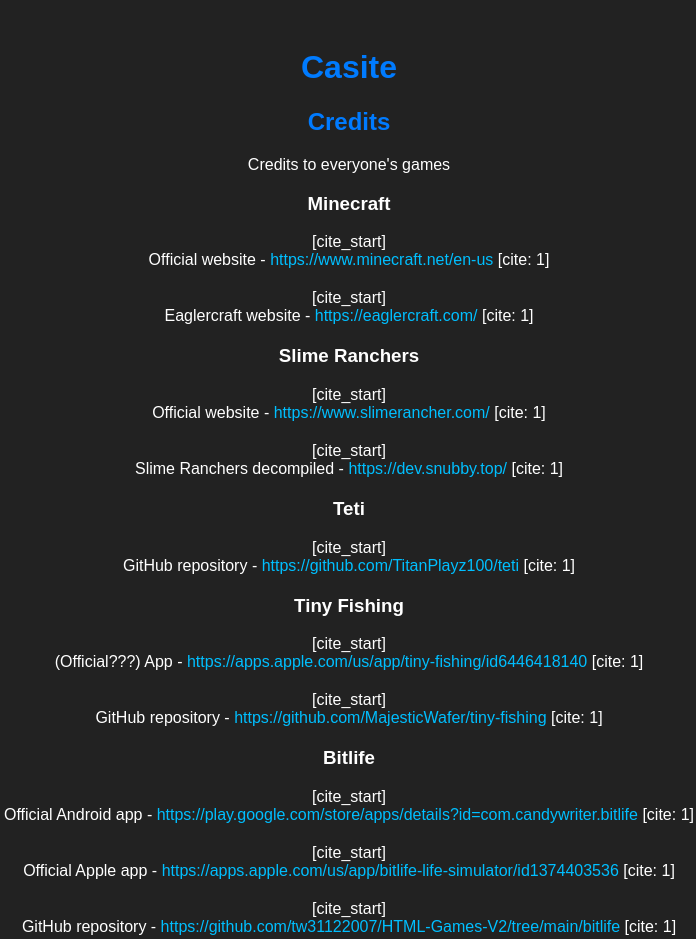
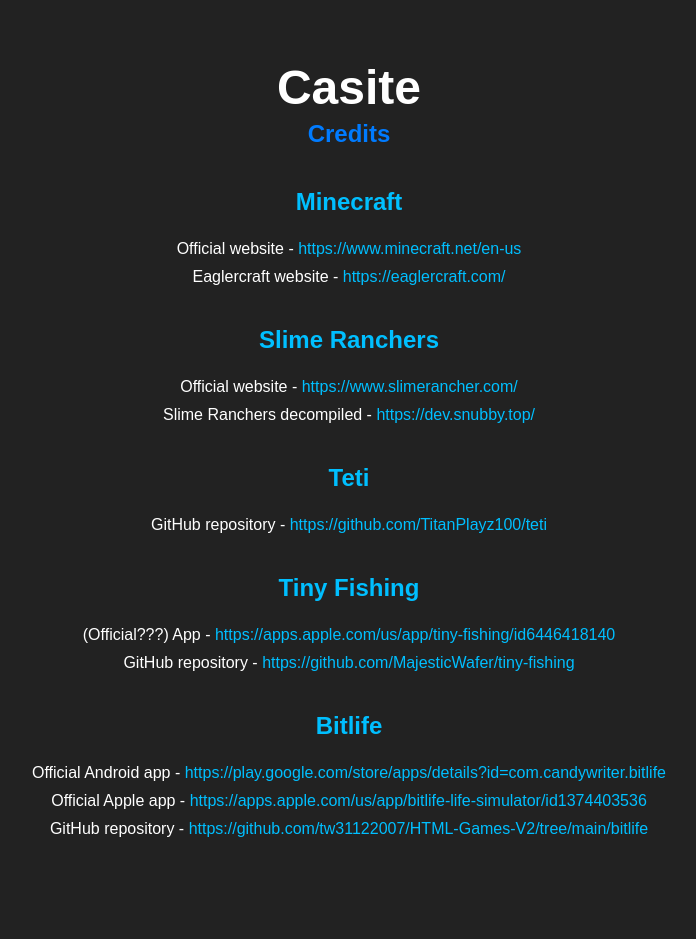
Before and after one commit to Bryce7650/Casite, a plain HTML site: page credits.html in a window 1280 px wide. Shown: the whole page, without its empty margins (291-987 px from the left). After the commit the page ends 882 px from the top, so only its background shows below. Drawn offline with Linux system fonts and the light colour scheme.

Commit message:
Update credits.html

```diff
--- a/credits.html
+++ b/credits.html
@@ -4,6 +4,7 @@
     <meta charset="UTF-8">
     <meta name="viewport" content="width=device-width, initial-scale=1.0">
     <title>Casite Credits</title>
+    <link rel="icon" type="image/x-icon" href="favicon.ico">
     <style>
         body {
             background-color: #222;
@@ -12,19 +13,33 @@
             text-align: center;
             padding: 20px;
         }
-        h1, h2 {
+        h1 {
+            color: #FFFFFF;
+            font-size: 48px;
+            font-family: Arial, sans-serif;
+            margin-bottom: 0;
+        }
+        h2 {
             color: #007BFF;
+            margin-top: 5px;
+            margin-bottom: 30px;
+        }
+        h3 {
+            color: #00BFFF;
+            margin-top: 40px;
+            font-size: 24px;
         }
         ul {
             list-style-type: none;
             padding: 0;
         }
         li {
-            margin-bottom: 20px;
+            margin-bottom: 10px;
         }
         a {
             color: #00BFFF;
             text-decoration: none;
+            word-wrap: break-word;
         }
         a:hover {
             text-decoration: underline;
@@ -36,36 +51,34 @@
     <h1>Casite</h1>
     <h2>Credits</h2>
 
-    <p>Credits to everyone's games</p>
-
     <h3>Minecraft</h3>
     <ul>
-        [cite_start]<li>Official website - <a href="https://www.minecraft.net/en-us" target="_blank">https://www.minecraft.net/en-us</a> [cite: 1]</li>
-        [cite_start]<li>Eaglercraft website - <a href="https://eaglercraft.com/" target="_blank">https://eaglercraft.com/</a> [cite: 1]</li>
+        <li>Official website - <a href="https://www.minecraft.net/en-us" target="_blank">https://www.minecraft.net/en-us</a></li>
+        <li>Eaglercraft website - <a href="https://eaglercraft.com/" target="_blank">https://eaglercraft.com/</a></li>
     </ul>
 
     <h3>Slime Ranchers</h3>
     <ul>
-        [cite_start]<li>Official website - <a href="https://www.slimerancher.com/" target="_blank">https://www.slimerancher.com/</a> [cite: 1]</li>
-        [cite_start]<li>Slime Ranchers decompiled - <a href="https://dev.snubby.top/" target="_blank">https://dev.snubby.top/</a> [cite: 1]</li>
+        <li>Official website - <a href="https://www.slimerancher.com/" target="_blank">https://www.slimerancher.com/</a></li>
+        <li>Slime Ranchers decompiled - <a href="https://dev.snubby.top/" target="_blank">https://dev.snubby.top/</a></li>
     </ul>
 
     <h3>Teti</h3>
     <ul>
-        [cite_start]<li>GitHub repository - <a href="https://github.com/TitanPlayz100/teti" target="_blank">https://github.com/TitanPlayz100/teti</a> [cite: 1]</li>
+        <li>GitHub repository - <a href="https://github.com/TitanPlayz100/teti" target="_blank">https://github.com/TitanPlayz100/teti</a></li>
     </ul>
 
     <h3>Tiny Fishing</h3>
     <ul>
-        [cite_start]<li>(Official???) App - <a href="https://apps.apple.com/us/app/tiny-fishing/id6446418140" target="_blank">https://apps.apple.com/us/app/tiny-fishing/id6446418140</a> [cite: 1]</li>
-        [cite_start]<li>GitHub repository - <a href="https://github.com/MajesticWafer/tiny-fishing" target="_blank">https://github.com/MajesticWafer/tiny-fishing</a> [cite: 1]</li>
+        <li>(Official???) App - <a href="https://apps.apple.com/us/app/tiny-fishing/id6446418140" target="_blank">https://apps.apple.com/us/app/tiny-fishing/id6446418140</a></li>
+        <li>GitHub repository - <a href="https://github.com/MajesticWafer/tiny-fishing" target="_blank">https://github.com/MajesticWafer/tiny-fishing</a></li>
     </ul>
 
     <h3>Bitlife</h3>
     <ul>
-        [cite_start]<li>Official Android app - <a href="https://play.google.com/store/apps/details?id=com.candywriter.bitlife" target="_blank">https://play.google.com/store/apps/details?id=com.candywriter.bitlife</a> [cite: 1]</li>
-        [cite_start]<li>Official Apple app - <a href="https://apps.apple.com/us/app/bitlife-life-simulator/id1374403536" target="_blank">https://apps.apple.com/us/app/bitlife-life-simulator/id1374403536</a> [cite: 1]</li>
-        [cite_start]<li>GitHub repository - <a href="https://github.com/tw31122007/HTML-Games-V2/tree/main/bitlife" target="_blank">https://github.com/tw31122007/HTML-Games-V2/tree/main/bitlife</a> [cite: 1]</li>
+        <li>Official Android app - <a href="https://play.google.com/store/apps/details?id=com.candywriter.bitlife" target="_blank">https://play.google.com/store/apps/details?id=com.candywriter.bitlife</a></li>
+        <li>Official Apple app - <a href="https://apps.apple.com/us/app/bitlife-life-simulator/id1374403536" target="_blank">https://apps.apple.com/us/app/bitlife-life-simulator/id1374403536</a></li>
+        <li>GitHub repository - <a href="https://github.com/tw31122007/HTML-Games-V2/tree/main/bitlife" target="_blank">https://github.com/tw31122007/HTML-Games-V2/tree/main/bitlife</a></li>
     </ul>
 
 </body>
```
